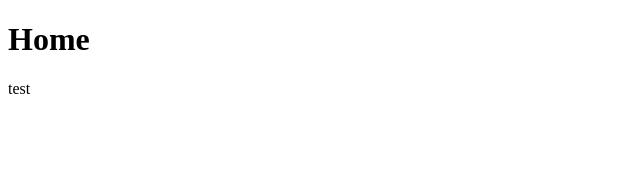
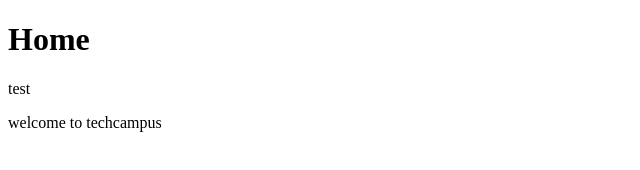
Before and after one commit to BasmahHTechcampus/TechCampus1, a plain HTML site: page index.html in a window 1280 px wide. Shown: the whole page, without its empty margins (0-640 px from the left). Drawn offline with Linux system fonts and the light colour scheme.

Commit message:
add new line

```diff
--- a/index.html
+++ b/index.html
@@ -7,5 +7,6 @@
 
 <h1> Home</h1>
 <p> test</p>
+<p> welcome to techcampus</p>
 </body>
 </html>
```
